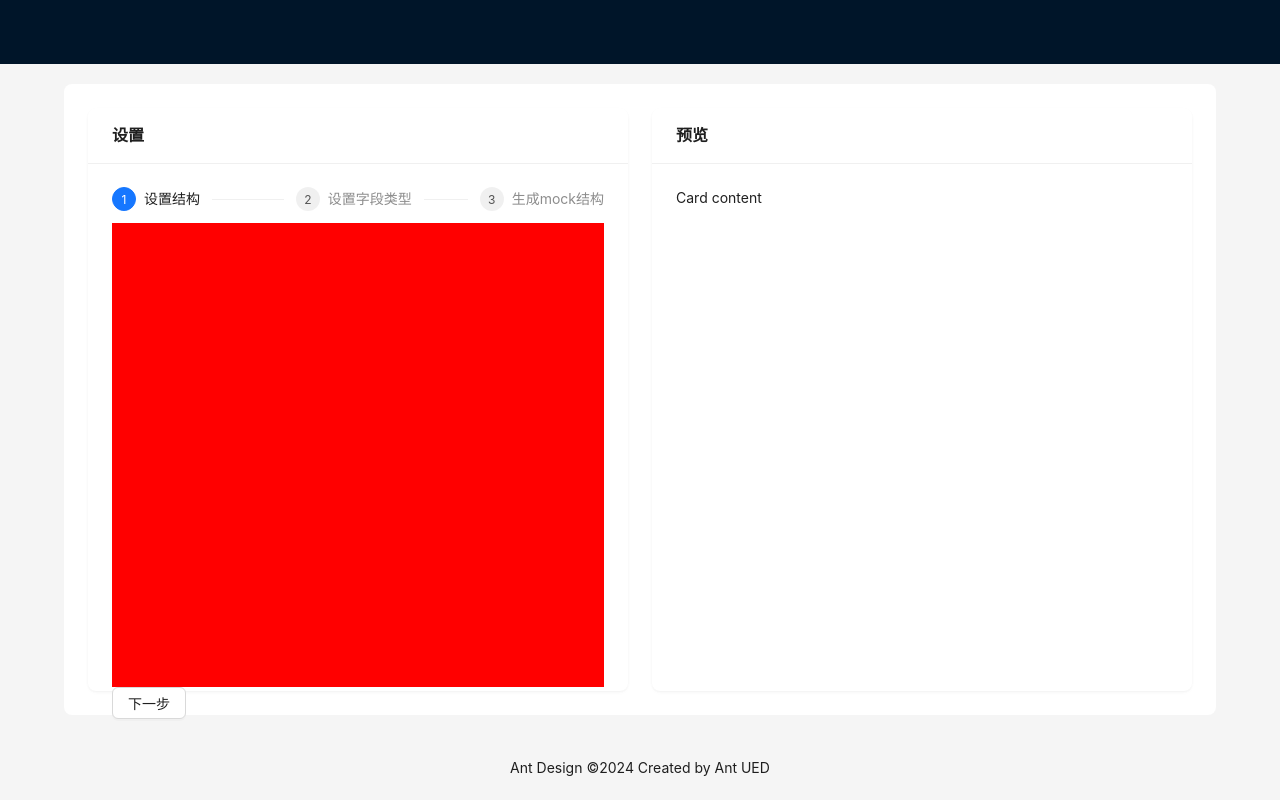
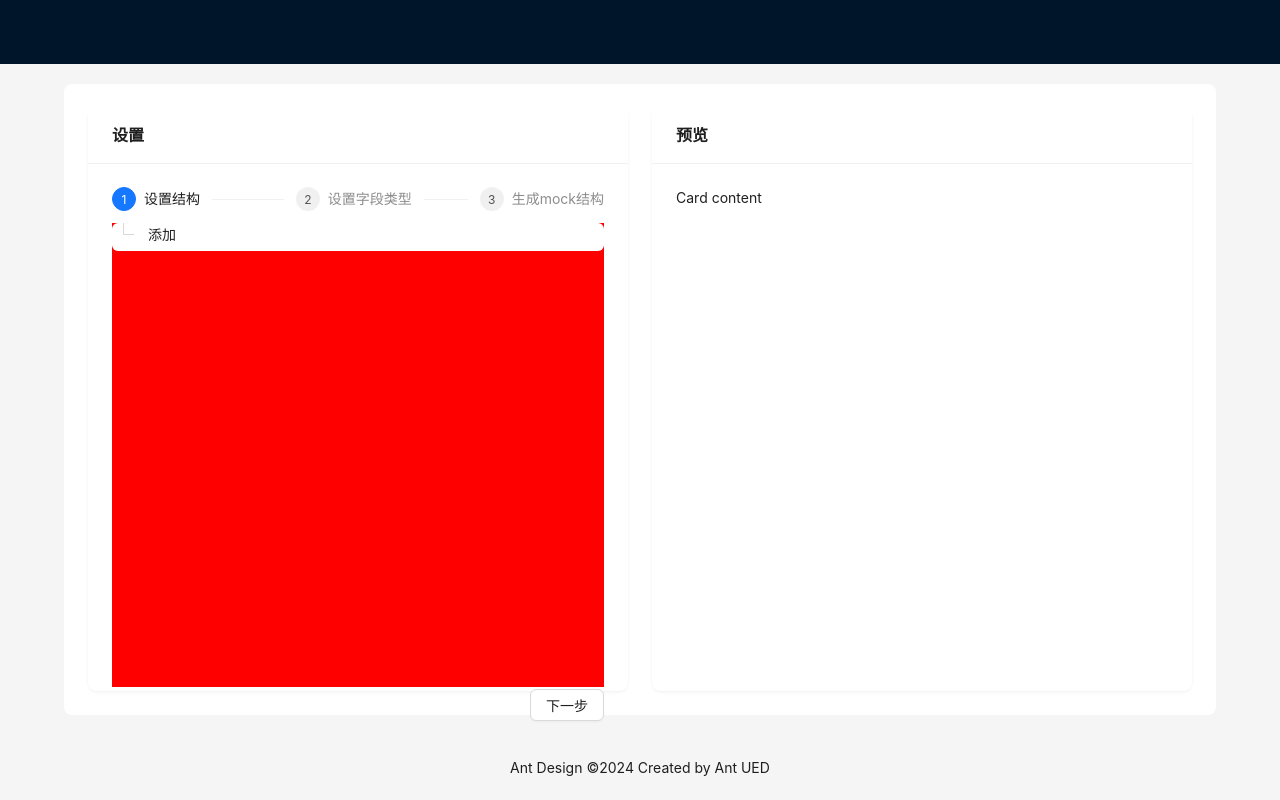
Before and after one commit to lao-jiawei/mock-tool, a React (Create React App) app: page / in a window 1280 px wide. Built offline with nearby package versions, Linux system fonts and the light colour scheme.

Commit message:
update: 20240616

```diff
--- /dev/null
+++ b/src/pages/index/components/SettingForm/StructureSetting.jsx
@@ -0,0 +1,26 @@
+import { Tree } from 'antd';
+import React, { useRef } from 'react';
+
+const StructureSetting = (props) => {
+  const structureData = useRef([
+    {
+      title: '添加',
+      key: 'add',
+    }
+  ]);
+  const onTreeNodeSelect = (...args) => {
+    console.log("🚀 ~ file: StructureSetting.jsx:12 ~ onTreeNodeSelect ~ args:", args);
+
+  }
+  return (
+    <>
+      <Tree
+        showLine
+        treeData={structureData?.current}
+        onSelect={onTreeNodeSelect}
+      />
+    </>
+  )
+}
+
+export default StructureSetting;
--- a/src/pages/index/components/SettingForm/index.jsx
+++ b/src/pages/index/components/SettingForm/index.jsx
@@ -1,6 +1,7 @@
 import { Steps } from 'antd';
 import React, { useState } from 'react';
 import FormFooter from './FormFooter';
+import StructureSetting from './StructureSetting';
 import './index.scss';
 
 const SettingForm = (props) => {
@@ -9,7 +10,7 @@ const SettingForm = (props) => {
   const stepSetting = [
     {
       title: '设置结构',
-      content: <></>,
+      content: <StructureSetting />,
       footerSetting: [
         {
           key: 'next',
--- a/src/pages/index/components/SettingForm/index.scss
+++ b/src/pages/index/components/SettingForm/index.scss
@@ -15,5 +15,8 @@
 
   .footer {
     flex: 1;
+    display: flex;
+    align-items: center;
+    justify-content: end;
   }
 }
```
